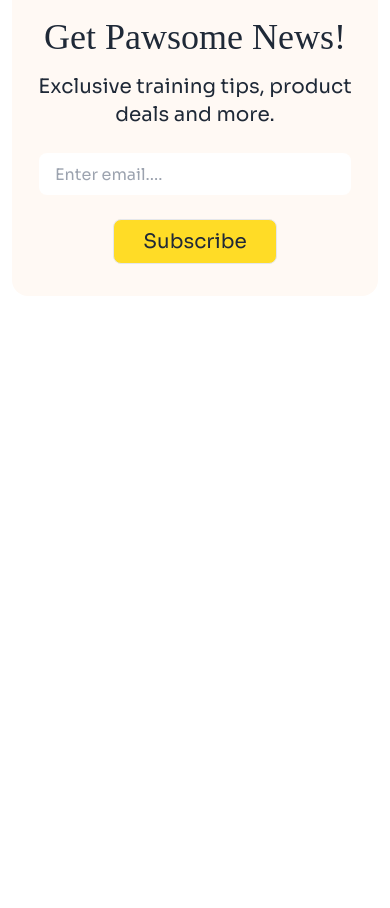
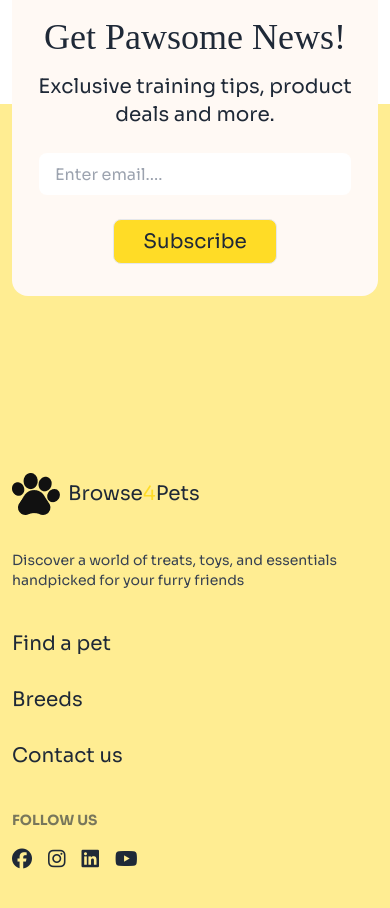
Before and after one commit to mottasimsadi/Assignment-3, a plain HTML site: page index.html in a window 390 px wide. Shown: the part 5074-5982 px from the top of the page. Before the commit the page ends 5370 px from the top, so only its background shows below. Drawn offline with nearby package versions, Linux system fonts and the light colour scheme; a web font is replaced by a local one.

Commit message:
Completed the footer section and made it responsive

```diff
--- a/index.html
+++ b/index.html
@@ -416,6 +416,31 @@
         <!-- Challenge Part Complete -->
     </main>
     <!-- This is the Footer Section -->
-    <footer></footer>
+    <footer class="bg-[rgba(255,220,38,0.5)] px-3">
+      <div class="footer max-w-[1320px] mx-auto text-base-content pt-[366px] pb-[141px]">
+        <div>
+          <div class="flex space-x-2 items-center">
+            <img class="min-w-[47px]" src="c1-assets/logo-footer.png" alt="">
+            <a class="text-xl">Browse<span class="text-pet-color">4</span>Pets</a>
+          </div>
+          <p class="text-gray-700 mt-6 max-w-[364px] md:text-xl">Discover a world of treats, toys, and essentials handpicked for your
+            furry friends</p>
+        </div>
+        <ul class="text-xl space-y-5">
+          <li class="hover:text-white">Find a pet</li>
+          <li class="hover:text-white">Breeds</li>
+          <li class="hover:text-white">Contact us</li>
+        </ul>
+        <div>
+          <h6 class="footer-title">Follow Us</h6>
+          <div class="grid grid-flow-col gap-4 text-xl">
+            <a href="https://www.facebook.com/" target="_blank"><i class="fa-brands fa-facebook"></i></a>
+            <a href="https://www.instagram.com/" target="_blank"><i class="fa-brands fa-instagram"></i></a>
+            <a href="https://www.linkedin.com/" target="_blank"><i class="fa-brands fa-linkedin"></i></a>
+            <a href="https://www.youtube.com/" target="_blank"><i class="fa-brands fa-youtube"></i></a>
+          </div>
+        </div>
+      </div>
+    </footer>
   </body>
 </html>
```
